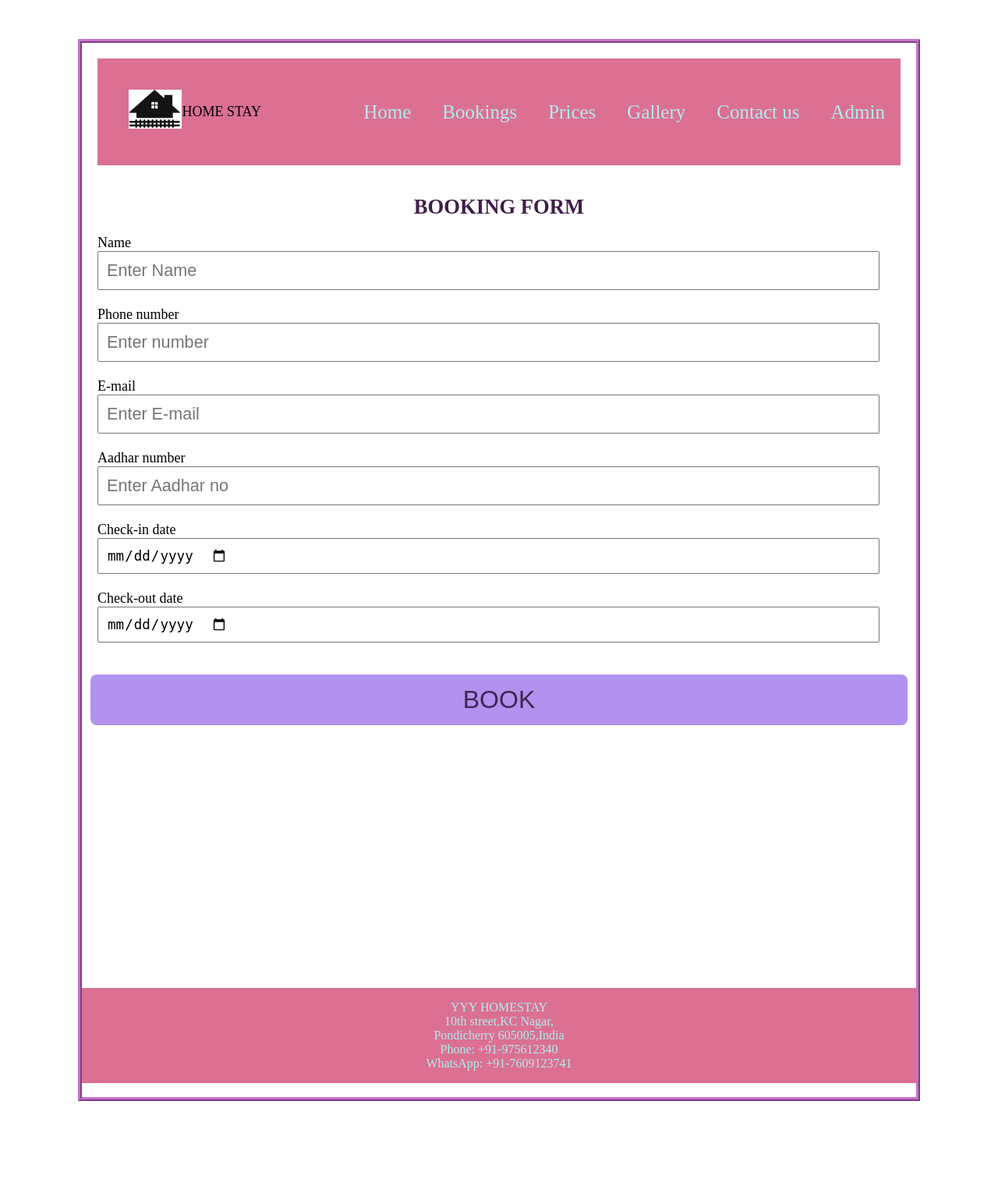
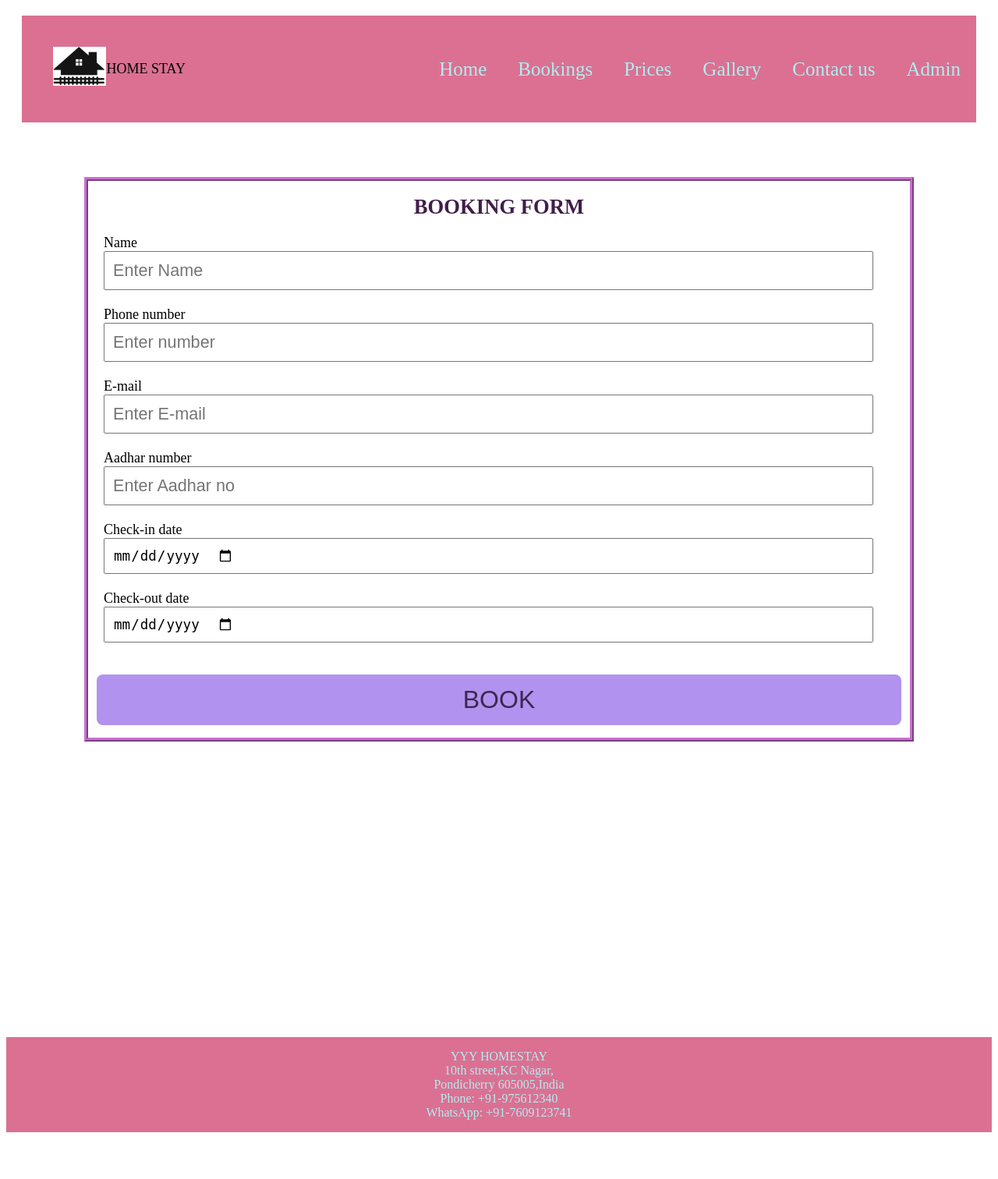
Before and after one commit to AahaSolutions1/HomestayProject, a PHP site: page /bookform.php in a window 1280 px wide. Shown: the whole page at 78% size. After the commit the page ends 1452 px from the top, so only its background shows below. Run offline with PHP 8.4, Linux system fonts and the light colour scheme.

Commit message:
bookform.php

```diff
--- a/bookform.php
+++ b/bookform.php
@@ -37,7 +37,7 @@
     </form>
     </body>
     <style>
-        body{
+        form{
             border-style:ridge;
             border-color: rgb(200, 111, 207);
             border-width: 5px;
@@ -45,7 +45,6 @@
             margin-top: 50px;
             margin-left: 100px;
             margin-right: 100px;
-            margin-bottom: 100px;
             size:100px;
         }
         form{
```
